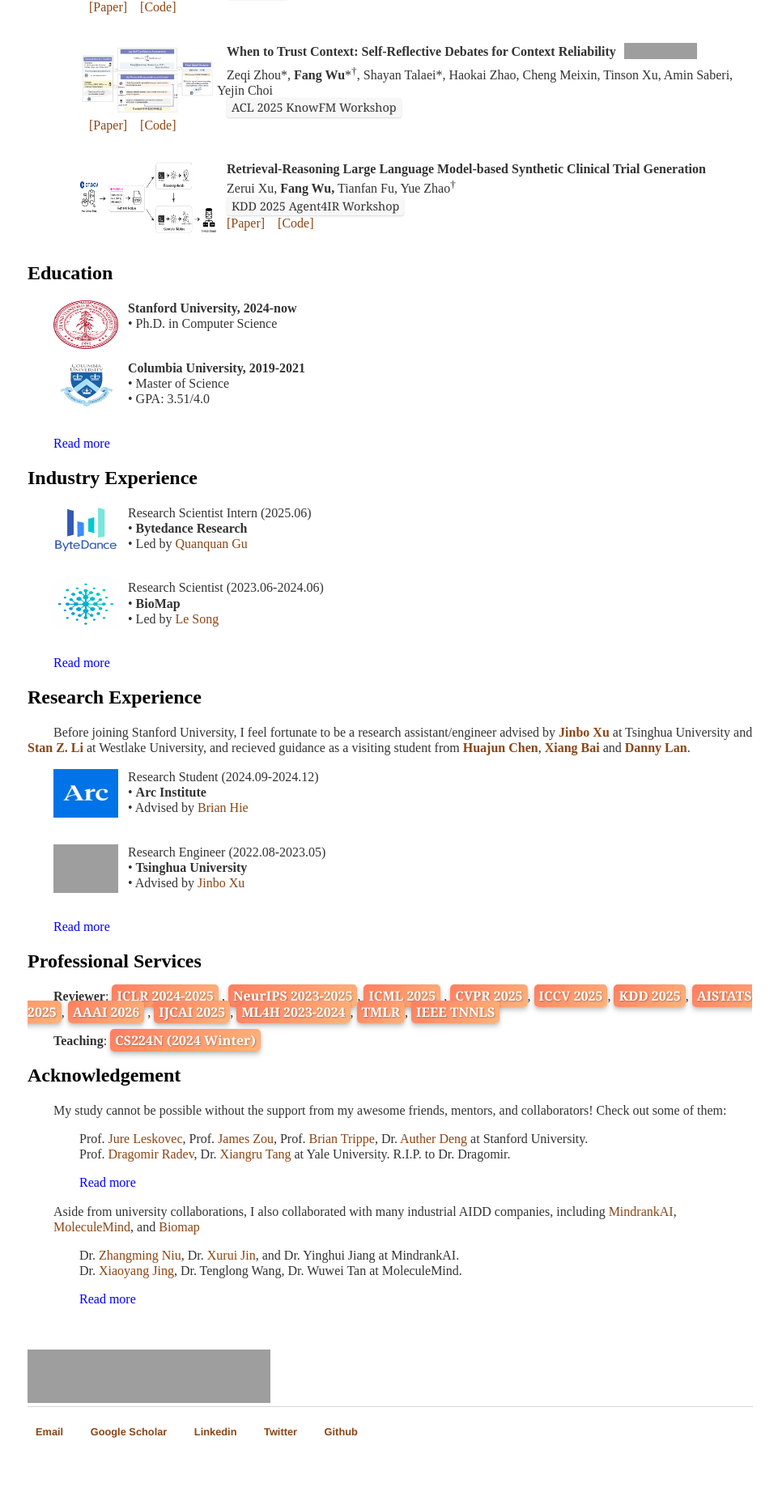
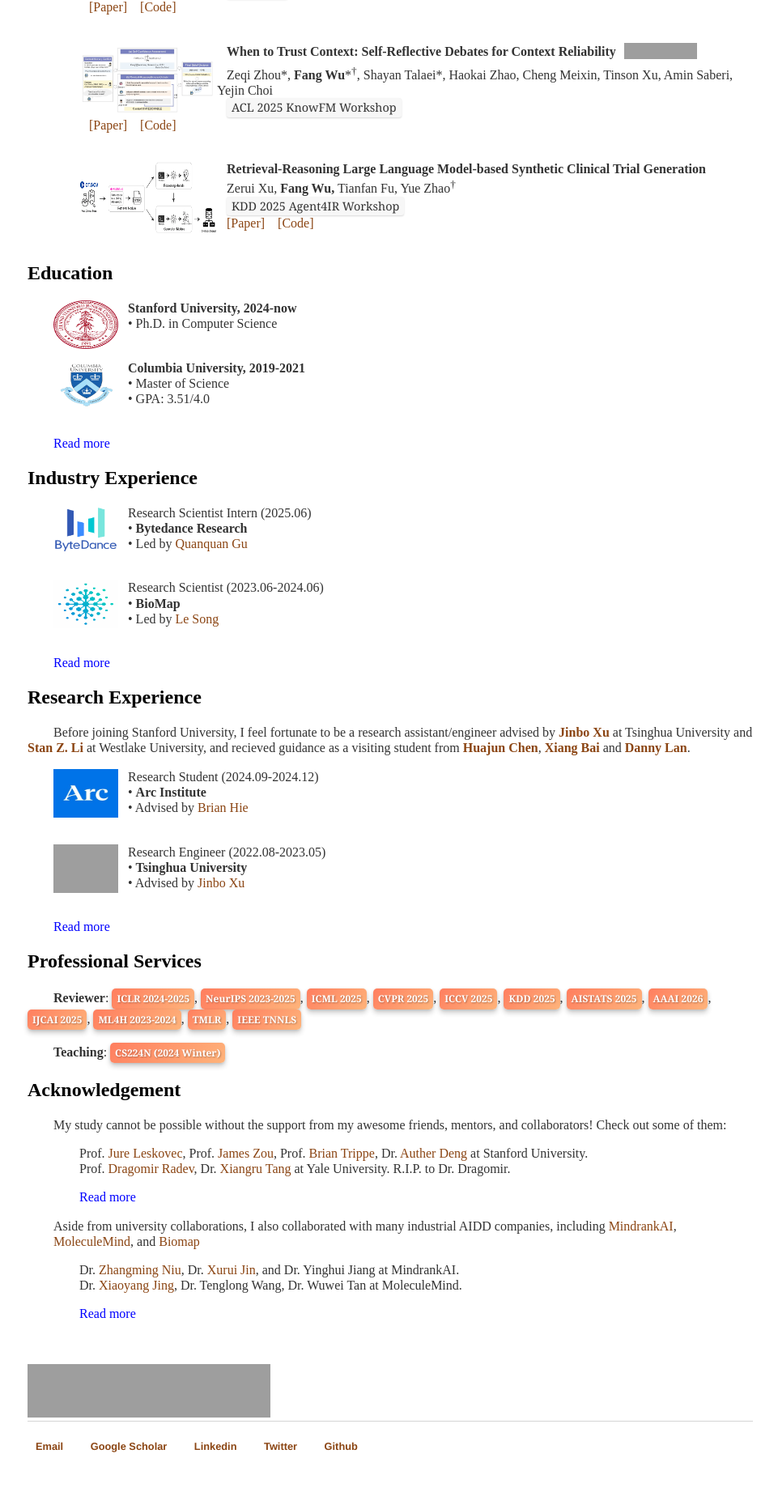
Before and after one commit to smiles724/smiles724.github.io, a Jekyll site: the page built from index.html, in a window 1280 px wide. Shown: the part 1073-2937 px from the top of the page at 81% size, without its empty margins (158-1119 px from the left). Built offline with Jekyll 4.4.1, drawn with Linux system fonts in a browser that asks for light colours; nearby versions of some CDN libraries; a style sheet for code colours, icons or effects is not loaded; grey boxes are pictures that could not be loaded.

Commit message:
2025-06-16

```diff
--- a/index.html
+++ b/index.html
@@ -80,6 +80,20 @@ title: Fang WU
             content: "";
             display: table;
             clear: both;
+        }
+    </style>
+    <style>
+        .badge {
+            display: inline-block;
+            background: linear-gradient(135deg, #ff7e5f, #feb47b);
+            color: white;
+            padding: 3px 6px;
+            border-radius: 5px;
+            box-shadow: 0px 4px 6px rgba(0, 0, 0, 0.2), 0px 1px 3px rgba(0, 0, 0, 0.1);
+            font-weight: bold;
+            font-size: 0.75em;
+            text-shadow: 1px 1px 2px rgba(0, 0, 0, 0.3);
+            font-family: 'Georgia', 'Times New Roman', serif;
         }
     </style>
 </head>
@@ -741,35 +755,26 @@ title: Fang WU
 		<a href="https://xiangrutang.github.io/">Zerui Xu</a>, Ph.D. student at
  -->
  	<h2><a name="ser"></a>Professional Services</h2>
-		<p style="text-indent: 2em;"><strong>Reviewer</strong>: <span style="display: display: inline-block;background: linear-gradient(135deg, #ff7e5f, #feb47b);color: white; padding: 3px 6px;
-        border-radius: 5px; box-shadow: 0px 4px 6px rgba(0, 0, 0, 0.2), 0px 1px 3px rgba(0, 0, 0, 0.1);font-weight: bold;font-size: 1.0em;text-shadow: 1px 1px 2px rgba(0, 0, 0, 0.3);
-        font-family: 'Georgia', 'Times New Roman', serif;">ICLR 2024-2025</span> , <span style="display: display: inline-block;background: linear-gradient(135deg, #ff7e5f, #feb47b);color: white; padding: 3px 6px;
-        border-radius: 5px; box-shadow: 0px 4px 6px rgba(0, 0, 0, 0.2), 0px 1px 3px rgba(0, 0, 0, 0.1);font-weight: bold;font-size: 1.0em;text-shadow: 1px 1px 2px rgba(0, 0, 0, 0.3);
-        font-family: 'Georgia', 'Times New Roman', serif;">NeurIPS 2023-2025</span>, <span style="display: display: inline-block;background: linear-gradient(135deg, #ff7e5f, #feb47b);color: white; padding: 3px 6px;
-        border-radius: 5px; box-shadow: 0px 4px 6px rgba(0, 0, 0, 0.2), 0px 1px 3px rgba(0, 0, 0, 0.1);font-weight: bold;font-size: 1.0em;text-shadow: 1px 1px 2px rgba(0, 0, 0, 0.3);
-        font-family: 'Georgia', 'Times New Roman', serif;">ICML 2025</span> , <span style="display: display: inline-block;background: linear-gradient(135deg, #ff7e5f, #feb47b);color: white; padding: 3px 6px;
-        border-radius: 5px; box-shadow: 0px 4px 6px rgba(0, 0, 0, 0.2), 0px 1px 3px rgba(0, 0, 0, 0.1);font-weight: bold;font-size: 1.0em;text-shadow: 1px 1px 2px rgba(0, 0, 0, 0.3);
-        font-family: 'Georgia', 'Times New Roman', serif;">CVPR 2025</span>, <span style="display: display: inline-block;background: linear-gradient(135deg, #ff7e5f, #feb47b);color: white; padding: 3px 6px;
-        border-radius: 5px; box-shadow: 0px 4px 6px rgba(0, 0, 0, 0.2), 0px 1px 3px rgba(0, 0, 0, 0.1);font-weight: bold;font-size: 1.0em;text-shadow: 1px 1px 2px rgba(0, 0, 0, 0.3);
-        font-family: 'Georgia', 'Times New Roman', serif;">ICCV 2025</span>, <span style="display: display: inline-block;background: linear-gradient(135deg, #ff7e5f, #feb47b);color: white; padding: 3px 6px;
-        border-radius: 5px; box-shadow: 0px 4px 6px rgba(0, 0, 0, 0.2), 0px 1px 3px rgba(0, 0, 0, 0.1);font-weight: bold;font-size: 1.0em;text-shadow: 1px 1px 2px rgba(0, 0, 0, 0.3);
-        font-family: 'Georgia', 'Times New Roman', serif;">KDD 2025</span>, <span style="display: display: inline-block;background: linear-gradient(135deg, #ff7e5f, #feb47b);color: white; padding: 3px 6px;
-        border-radius: 5px; box-shadow: 0px 4px 6px rgba(0, 0, 0, 0.2), 0px 1px 3px rgba(0, 0, 0, 0.1);font-weight: bold;font-size: 1.0em;text-shadow: 1px 1px 2px rgba(0, 0, 0, 0.3);
-        font-family: 'Georgia', 'Times New Roman', serif;">AISTATS 2025</span>, <span style="display: display: inline-block;background: linear-gradient(135deg, #ff7e5f, #feb47b);color: white; padding: 3px 6px;
-        border-radius: 5px; box-shadow: 0px 4px 6px rgba(0, 0, 0, 0.2), 0px 1px 3px rgba(0, 0, 0, 0.1);font-weight: bold;font-size: 1.0em;text-shadow: 1px 1px 2px rgba(0, 0, 0, 0.3);
-        font-family: 'Georgia', 'Times New Roman', serif;">AAAI 2026</span> , <span style="display: display: inline-block;background: linear-gradient(135deg, #ff7e5f, #feb47b);color: white; padding: 3px 6px;
-        border-radius: 5px; box-shadow: 0px 4px 6px rgba(0, 0, 0, 0.2), 0px 1px 3px rgba(0, 0, 0, 0.1);font-weight: bold;font-size: 1.0em;text-shadow: 1px 1px 2px rgba(0, 0, 0, 0.3);
-        font-family: 'Georgia', 'Times New Roman', serif;">IJCAI 2025</span>, <span style="display: display: inline-block;background: linear-gradient(135deg, #ff7e5f, #feb47b);color: white; padding: 3px 6px;
-        border-radius: 5px; box-shadow: 0px 4px 6px rgba(0, 0, 0, 0.2), 0px 1px 3px rgba(0, 0, 0, 0.1);font-weight: bold;font-size: 1.0em;text-shadow: 1px 1px 2px rgba(0, 0, 0, 0.3);
-        font-family: 'Georgia', 'Times New Roman', serif;">ML4H 2023-2024</span>, <span style="display: display: inline-block;background: linear-gradient(135deg, #ff7e5f, #feb47b);color: white; padding: 3px 6px;
-        border-radius: 5px; box-shadow: 0px 4px 6px rgba(0, 0, 0, 0.2), 0px 1px 3px rgba(0, 0, 0, 0.1);font-weight: bold;font-size: 1.0em;text-shadow: 1px 1px 2px rgba(0, 0, 0, 0.3);
-        font-family: 'Georgia', 'Times New Roman', serif;">TMLR</span>, <span style="display: display: inline-block;background: linear-gradient(135deg, #ff7e5f, #feb47b);color: white; padding: 3px 6px;
-        border-radius: 5px; box-shadow: 0px 4px 6px rgba(0, 0, 0, 0.2), 0px 1px 3px rgba(0, 0, 0, 0.1);font-weight: bold;font-size: 1.0em;text-shadow: 1px 1px 2px rgba(0, 0, 0, 0.3);
-        font-family: 'Georgia', 'Times New Roman', serif;">IEEE TNNLS</span></p>
+    <p>
+        <span style="text-indent: 2em; display: inline-block;"><strong>Reviewer</strong>:</span>
+        <span class="badge">ICLR 2024-2025</span>,
+        <span class="badge">NeurIPS 2023-2025</span>,
+        <span class="badge">ICML 2025</span>,
+        <span class="badge">CVPR 2025</span>,
+        <span class="badge">ICCV 2025</span>,
+        <span class="badge">KDD 2025</span>,
+        <span class="badge">AISTATS 2025</span>,
+        <span class="badge">AAAI 2026</span>,
+        <span class="badge">IJCAI 2025</span>,
+        <span class="badge">ML4H 2023-2024</span>,
+        <span class="badge">TMLR</span>,
+        <span class="badge">IEEE TNNLS</span>
+    </p>
 
-        <p style="text-indent: 2em;"><strong>Teaching</strong>: <span style="display: display: inline-block;background: linear-gradient(135deg, #ff7e5f, #feb47b);color: white; padding: 3px 6px;
-        border-radius: 5px; box-shadow: 0px 4px 6px rgba(0, 0, 0, 0.2), 0px 1px 3px rgba(0, 0, 0, 0.1);font-weight: bold;font-size: 1.0em;text-shadow: 1px 1px 2px rgba(0, 0, 0, 0.3);
-        font-family: 'Georgia', 'Times New Roman', serif;">CS224N (2024 Winter)</span>
+    <p>
+        <span style="text-indent: 2em; display: inline-block;"><strong>Teaching</strong>:</span>
+        <span class="badge">CS224N (2024 Winter)</span>
+    </p>
 
 	<h2><a name="ack"></a>Acknowledgement</h2>
 		<p style="text-indent: 2em;">My study cannot be possible without the support from my awesome friends, mentors, and collaborators! Check out some of them: </p>
```
Also changed, not shown: other parts of index.html (+1 -1 lines).
